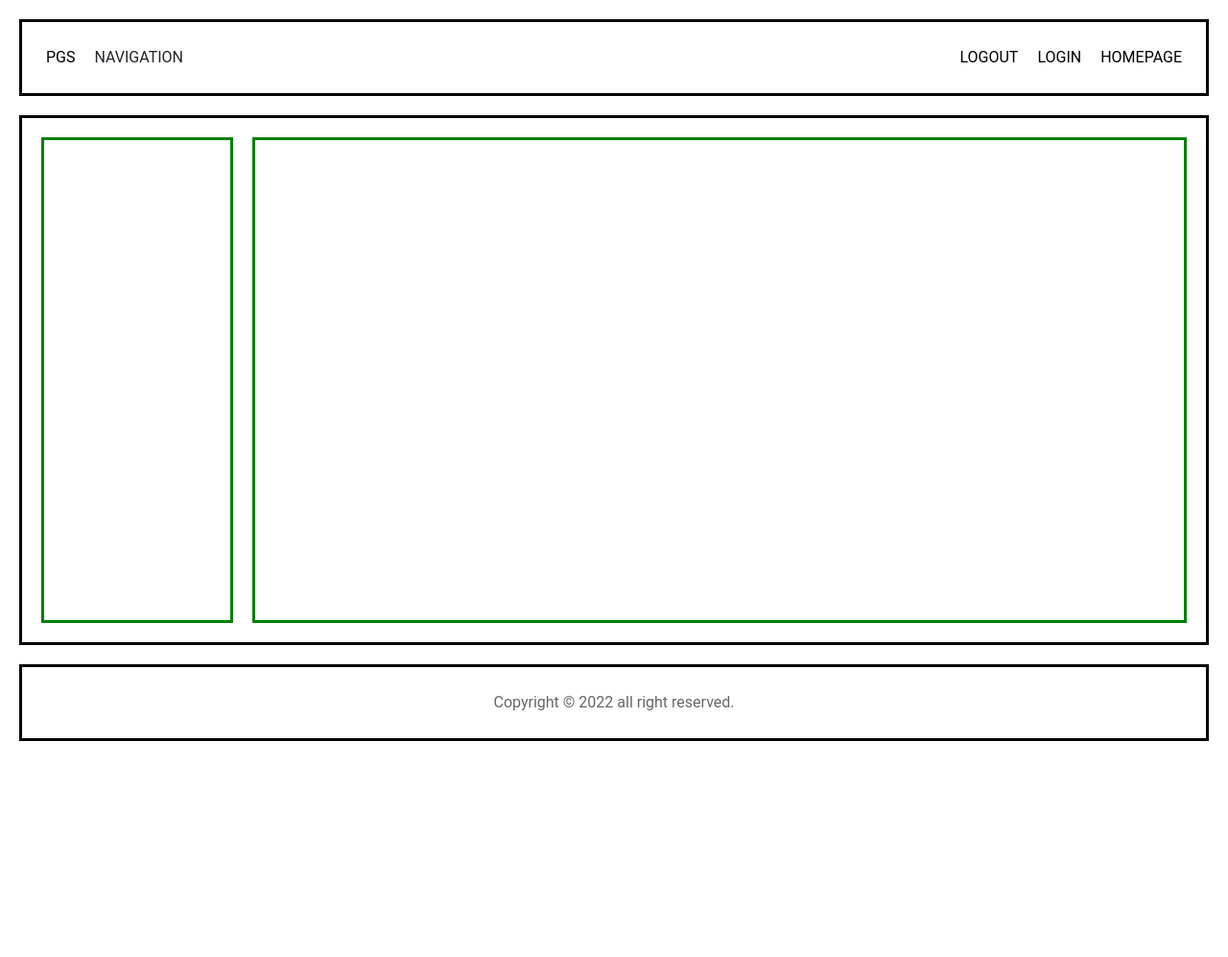
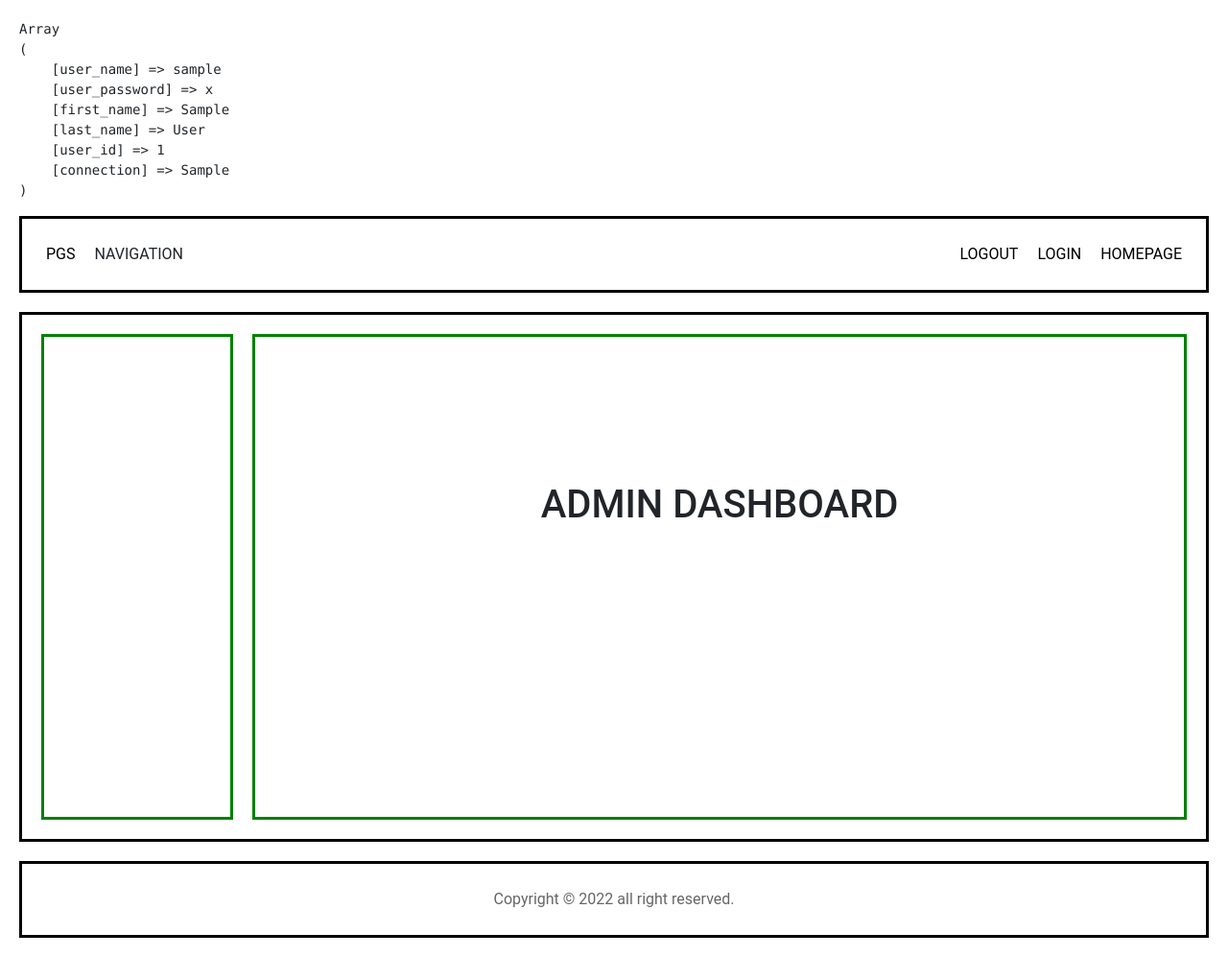
Before and after one commit to touzaelhassan/PGS-PHP-OOP, a PHP site: page /admin/index.php in a window 1280 px wide. Shown: the whole page at 96% size. Before the commit the page ends 772 px from the top, so only its background shows below. Run offline with PHP 8.4, Linux system fonts and the light colour scheme; the visitor is signed in with stand-in values (Sample User, id 1); tables that the repository leaves empty or names only in its code hold one stand-in row (values such as "Sample post").

Commit message:
refactoring and updating database class

```diff
--- a/admin/css/style.css
+++ b/admin/css/style.css
@@ -77,8 +77,15 @@ a {
 
 .dashboard__content {
   flex: 1;
+  display: flex;
+  justify-content: center;
+  align-items: center;
   border: 3px solid green;
   padding: 20px;
+}
+
+.dashboard__content h1 {
+  margin-bottom: 150px;
 }
 
 /* End Dashboard Content Section */
--- a/admin/includes/database.php
+++ b/admin/includes/database.php
@@ -1,4 +1,4 @@
-<?php require_once "new_config.php"; ?>
+<?php include 'new_config.php'; ?>
 
 <?php
 
@@ -11,36 +11,36 @@ class Database
     $this->open_database_connection();
   }
 
+  // Database Connection Method
   public function open_database_connection()
   {
     $this->connection = new mysqli(DB_HOST, DB_USER, DB_PASSWORD, DB_NAME);
   }
 
+  // Database Query Method
   public function query($sql)
   {
-    $query = $this->connection->query($sql);
-    return $query;
+    return $this->connection->query($sql);
   }
 
-  private function confirm_query($query)
-  {
-    if (!$query) {
-      die("Query faild !" . $this->connection->error);
-    }
-  }
-
-  public function escape_string($string)
-  {
-    $escaped_string = $this->connection->real_escape_string($string);
-    return $escaped_string;
-  }
-
+  // Get The Id of The last inserted row on The database
   public function insert_id()
   {
     return $this->connection->insert_id;
   }
 }
 
-$database = new Database();
+?>
+
+<?php $database = new Database(); ?>
+
+<?php
+
+$query = $database->query("SELECT * FROM users");
+$users =  $query->fetch_assoc();
+
+echo "<pre>";
+print_r($users);
+echo "</pre>";
 
 ?>
--- a/admin/includes/init.php
+++ b/admin/includes/init.php
@@ -1,5 +1,5 @@
+<?php include 'new_config.php'; ?>
 <?php include 'functions.php'; ?>
-<?php include 'new_config.php'; ?>
 <?php include 'database.php'; ?>
 <?php include 'db_object.php'; ?>
 <?php include 'user.php'; ?>
--- a/admin/index.php
+++ b/admin/index.php
@@ -14,7 +14,7 @@ if (!$session->is_signed_in()) {
 <div class="dashboard">
   <?php include './includes/sidebar.php'; ?>
   <div class="dashboard__content">
-
+    <h1>ADMIN DASHBOARD</h1>
   </div>
 </div>
 
--- a/css/style.css
+++ b/css/style.css
@@ -39,11 +39,17 @@ a:hover {
 /* Start Page Section */
 .page {
   display: flex;
+  justify-content: center;
+  align-items: center;
   gap: 20px;
   margin: 20px 0;
   border: 3px solid #000;
   padding: 20px;
   min-height: 69vh;
+}
+
+.page h1 {
+  padding-bottom: 200px;
 }
 /* End Page Section */
 
--- a/index.php
+++ b/index.php
@@ -2,7 +2,9 @@
 
 <?php include "./includes/header.php"; ?>
 
-<div class="page"></div>
+<div class="page">
+  <h1>HOMEPAGE</h1>
+</div>
 
 <?php include "./includes/footer.php"; ?>
 
```
Also changed, not shown: PHP-OOP.txt (renamed from OOP.txt, +11 -8 lines), README.md, admin/comments.php (deleted), admin/photos.php (deleted), admin/upload.php (deleted), admin/users.php (deleted).
